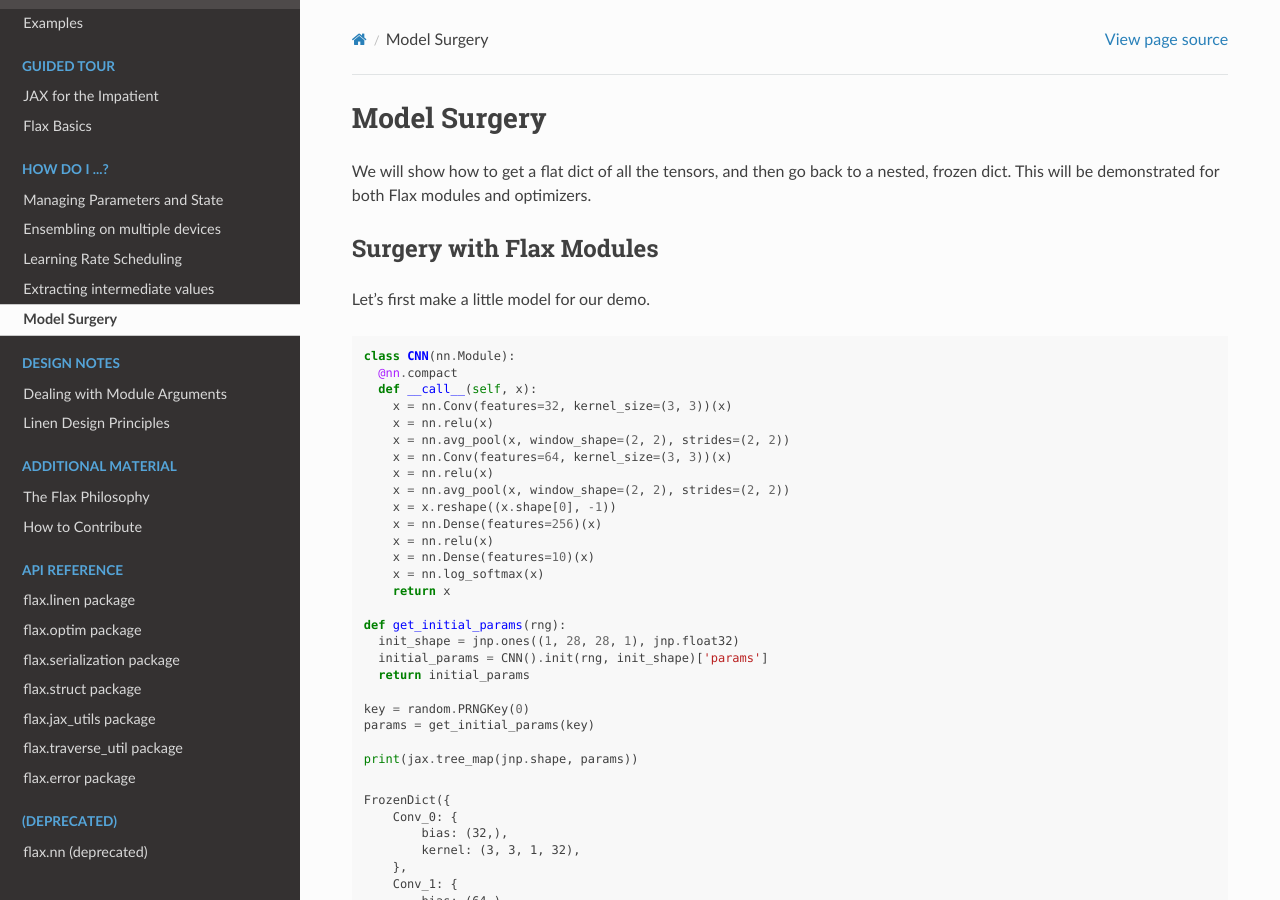
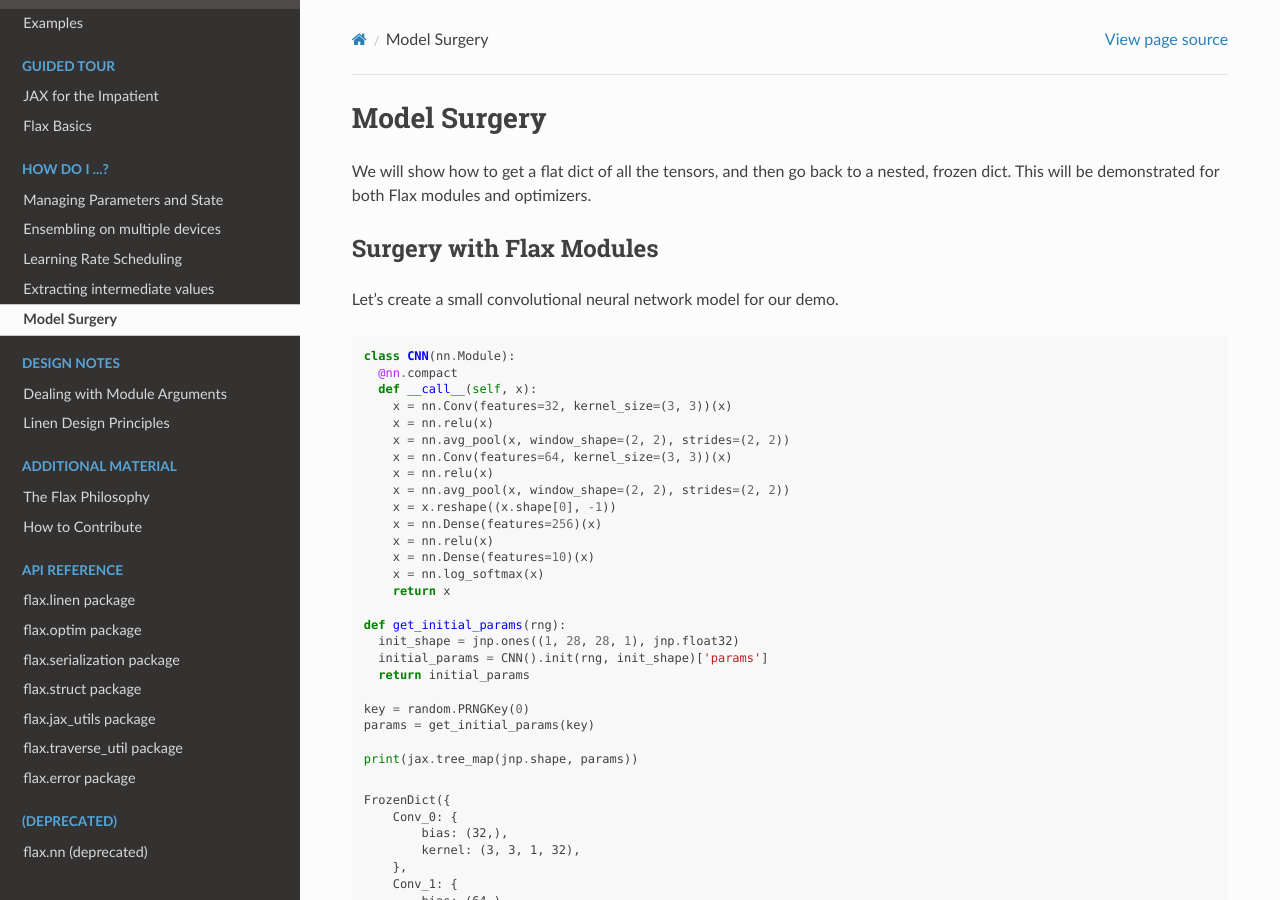
Before and after one commit to bortkomencw/flax, a Sphinx documentation site: the page built from docs/howtos/model_surgery.rst, in a window 1280 px wide and 900 px high. Built offline with Sphinx 7.4.7 and the Read the Docs theme 2.0.0, drawn with Linux system fonts in a browser that asks for light colours.

Commit message:
Update docs/howtos/model_surgery.rst
Co-authored-by: 8bitmp3 <19637339+8bitmp3@users.noreply.github.com>

```diff
--- a/docs/howtos/model_surgery.rst
+++ b/docs/howtos/model_surgery.rst
@@ -19,7 +19,7 @@
 Surgery with Flax Modules
 --------------------------------
 
-Let's first make a little model for our demo.
+Let's create a small convolutional neural network model for our demo.
 
 .. testcode::
 
```
